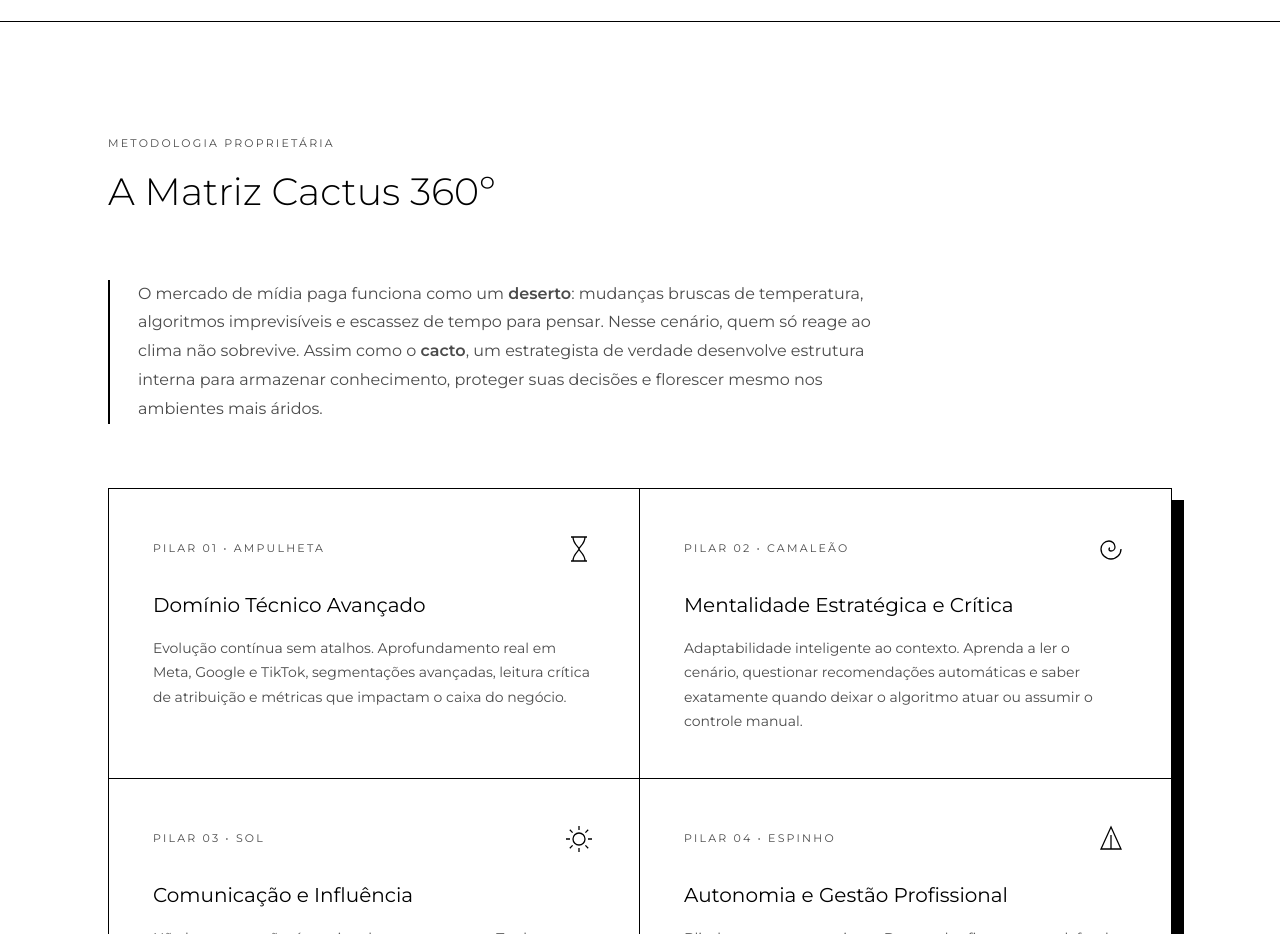
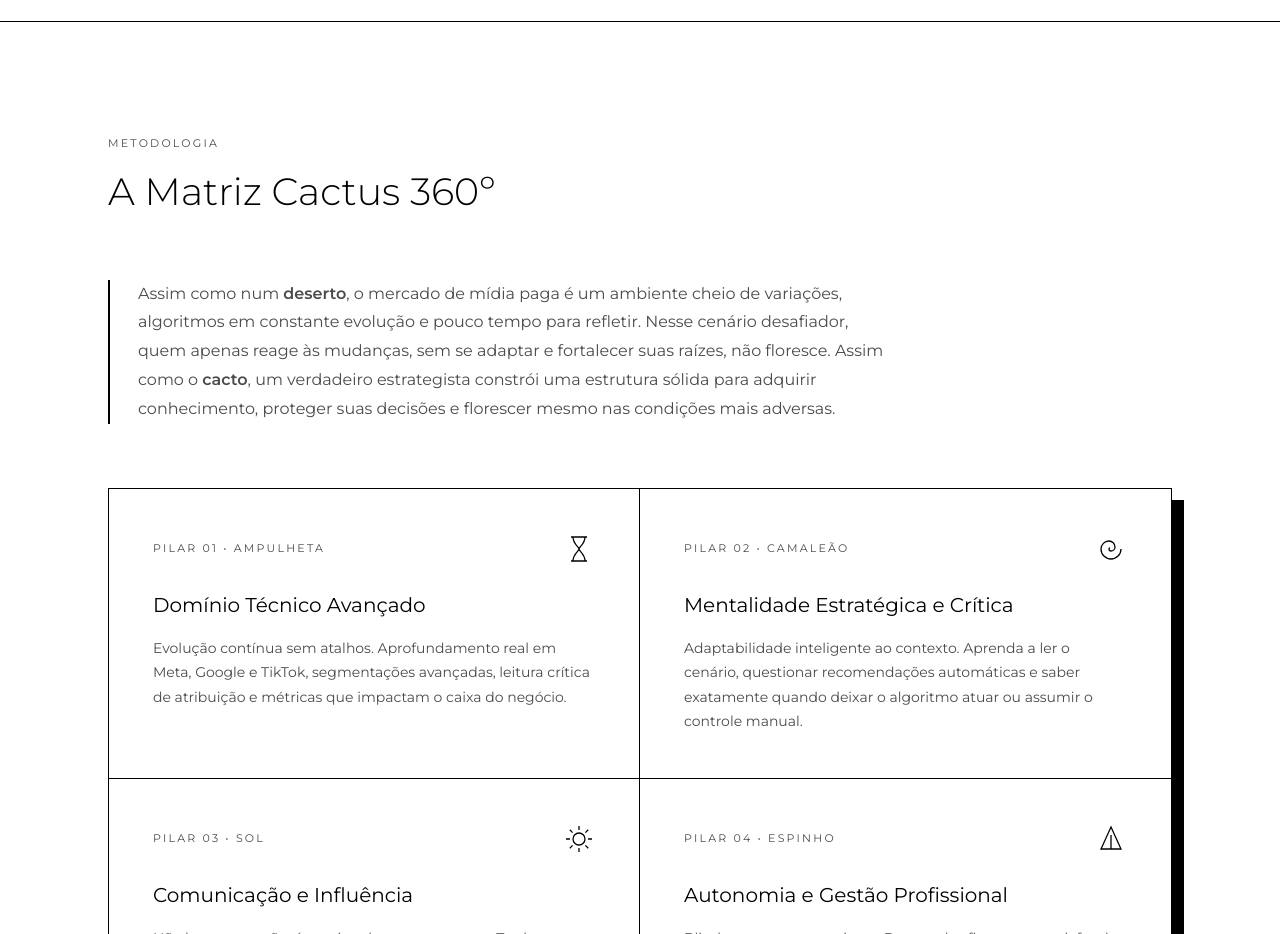
Before and after one commit to juabrao12-cloud/majusereno, a plain HTML site: page mentoria.html in a window 1280 px wide. Shown: the part 2820-3754 px from the top of the page. Drawn offline with Linux system fonts and the light colour scheme.

Commit message:
Add files via upload

```diff
--- a/mentoria.html
+++ b/mentoria.html
@@ -706,13 +706,13 @@
     <section id="matriz">
       <div class="container">
         <div class="section-header">
-          <span class="section-tag">Metodologia Proprietária</span>
+          <span class="section-tag">Metodologia</span>
           <h2>A Matriz Cactus 360º</h2>
         </div>
 
         <div class="desert-intro">
           <p>
-            O mercado de mídia paga funciona como um <strong>deserto</strong>: mudanças bruscas de temperatura, algoritmos imprevisíveis e escassez de tempo para pensar. Nesse cenário, quem só reage ao clima não sobrevive. Assim como o <strong>cacto</strong>, um estrategista de verdade desenvolve estrutura interna para armazenar conhecimento, proteger suas decisões e florescer mesmo nos ambientes mais áridos.
+            Assim como num <strong>deserto</strong>, o mercado de mídia paga é um ambiente cheio de variações, algoritmos em constante evolução e pouco tempo para refletir. Nesse cenário desafiador, quem apenas reage às mudanças, sem se adaptar e fortalecer suas raízes, não floresce. Assim como o <strong>cacto</strong>, um verdadeiro estrategista constrói uma estrutura sólida para adquirir conhecimento, proteger suas decisões e florescer mesmo nas condições mais adversas.
           </p>
         </div>
 
```
